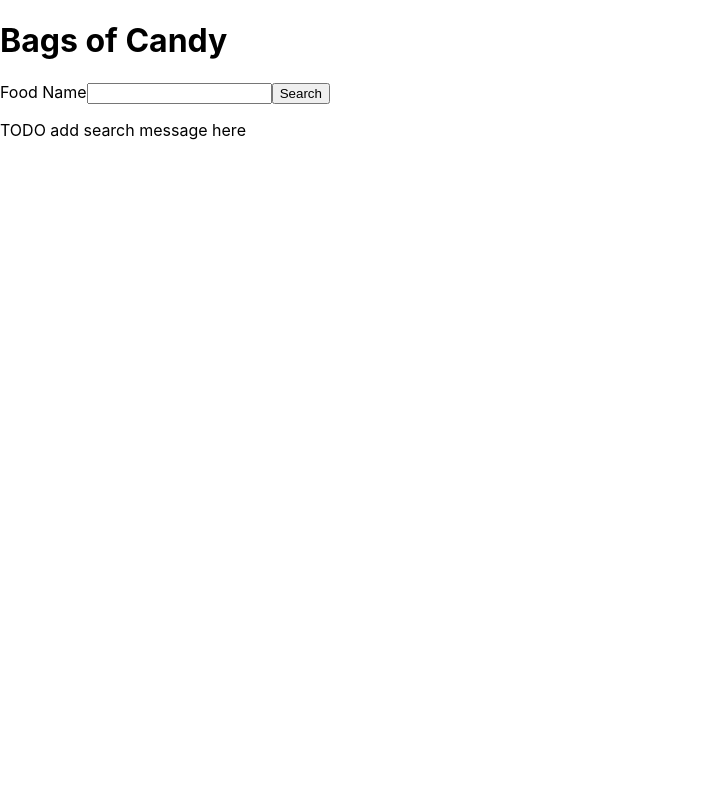
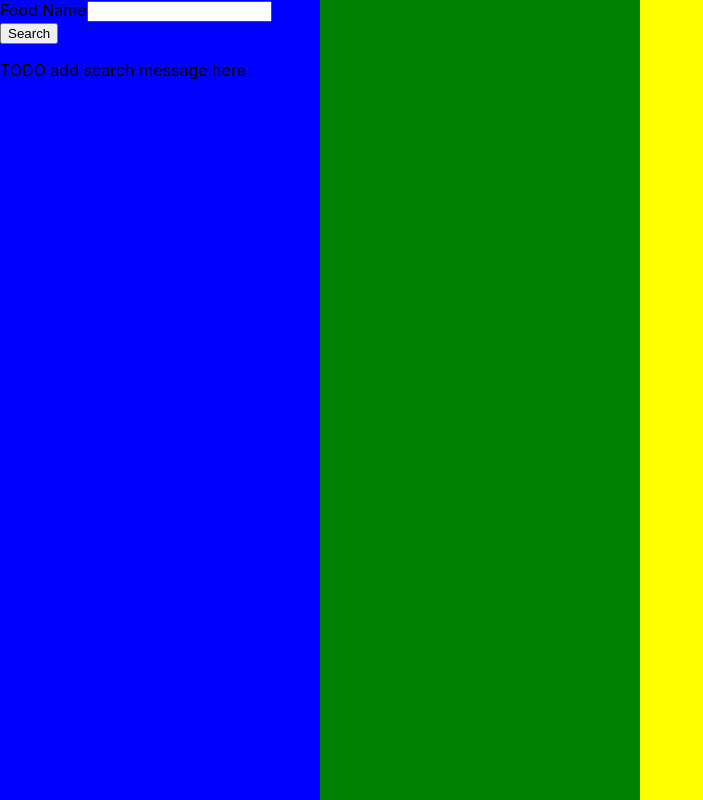
Before and after one commit to zacharypetersen1/calorie-stat, a React (Create React App) app: page / in a window 1280 px wide. Shown: the whole page, without its empty margins (0-703 px from the left). Built offline with nearby package versions, Linux system fonts and the light colour scheme.

Commit message:
Set up section layout for desktop

```diff
--- a/src/App.js
+++ b/src/App.js
@@ -1,13 +1,15 @@
 import React from "react";
-import Header from "./components/Header";
 import SearchSection from "./components/SearchSection";
+import CartSection from "./components/CartSection";
+import OutcomeSection from "./components/OutcomeSection";
 import "./app.scss";
 
 function App() {
   return (
-    <div>
-      <Header />
+    <div className="app-container">
       <SearchSection />
+      <CartSection />
+      <OutcomeSection />
     </div>
   );
 }
--- a/src/app.scss
+++ b/src/app.scss
@@ -0,0 +1,24 @@
+.app-container{
+  background-color: red;
+  width: 100vw;
+  height: 100vh;
+  display: flex;
+}
+
+.search-section {
+  background-color: blue;
+  width: 25%;
+  height: 100%;
+}
+
+.cart-section {
+  background-color: green;
+  width: 25%;
+  height: 100%;
+}
+
+.outcome-section {
+  background-color: yellow;
+  width: 50%;
+  height: 100%;
+}
--- /dev/null
+++ b/src/components/CartSection.js
@@ -0,0 +1,9 @@
+import React from 'react'
+
+export default function CartSection() {
+  return (
+    <div className="cart-section">
+
+    </div>
+  )
+}
--- a/src/components/Header.js
+++ /dev/null
@@ -1,7 +0,0 @@
-import React, { Component } from "react";
-
-export default class header extends Component {
-  render() {
-    return <h1>Bags of Candy</h1>;
-  }
-}
--- /dev/null
+++ b/src/components/OutcomeSection.js
@@ -0,0 +1,9 @@
+import React from 'react'
+
+export default function OutcomeSection() {
+  return (
+    <div className="outcome-section">
+
+    </div>
+  )
+}
--- /dev/null
+++ b/src/components/SearchBar.js
@@ -0,0 +1,27 @@
+import React from 'react'
+import { useDispatch, useSelector } from "react-redux";
+import { setSearchQuery } from "../actions/actions";
+import { handleSearch } from "../scripts/eventHandlers";
+
+export default function SearchBar() {
+  const dispatch = useDispatch();
+  const query = useSelector((state) => state.search.query);
+
+  return (
+    <div>
+      <label htmlFor="foodName">Food Name</label>
+      <input
+        type="text"
+        value={query}
+        id="foodName"
+        onChange={(e) => dispatch(setSearchQuery(e.target.value))}
+        onKeyUp={(e) => {
+          if (e.keyCode === 13) handleSearch();
+        }}
+      />
+      <button type="button" onClick={() => handleSearch()}>
+        Search
+      </button>
+    </div>
+  )
+}
--- a/src/components/SearchSection.js
+++ b/src/components/SearchSection.js
@@ -1,29 +1,14 @@
 import React from "react";
+import SearchBar from "./SearchBar";
 import SearchResults from "./SearchResults";
-import { useDispatch, useSelector } from "react-redux";
-import { setSearchQuery } from "../actions/actions";
-import { handleSearch } from "../scripts/eventHandlers";
+import { useSelector } from "react-redux";
 
 export default function SearchSection() {
-  const dispatch = useDispatch();
-  const query = useSelector((state) => state.search.query);
   const lastQuery = useSelector((state) => state.search.lastQuery);
 
   return (
-    <div>
-      <label htmlFor="foodName">Food Name</label>
-      <input
-        type="text"
-        value={query}
-        id="foodName"
-        onChange={(e) => dispatch(setSearchQuery(e.target.value))}
-        onKeyUp={(e) => {
-          if (e.keyCode === 13) handleSearch();
-        }}
-      />
-      <button type="button" onClick={() => handleSearch()}>
-        Search
-      </button>
+    <div className="search-section">
+      <SearchBar />
       {lastQuery === '' ? <p>TODO add search message here</p> : <SearchResults />}
     </div>
   );
```
